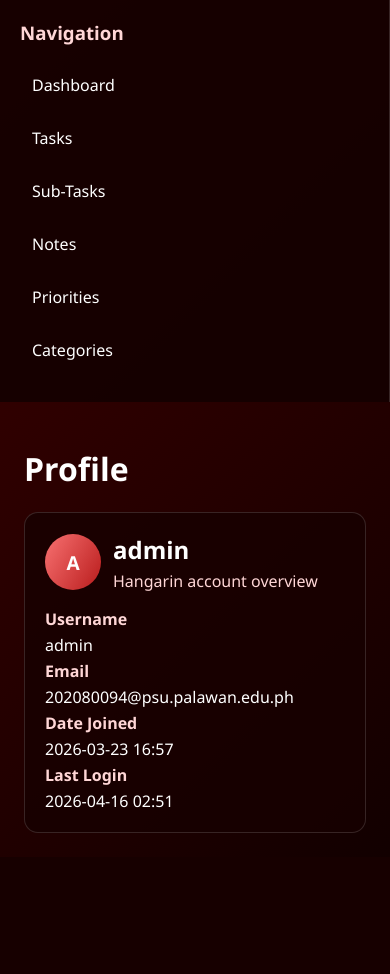
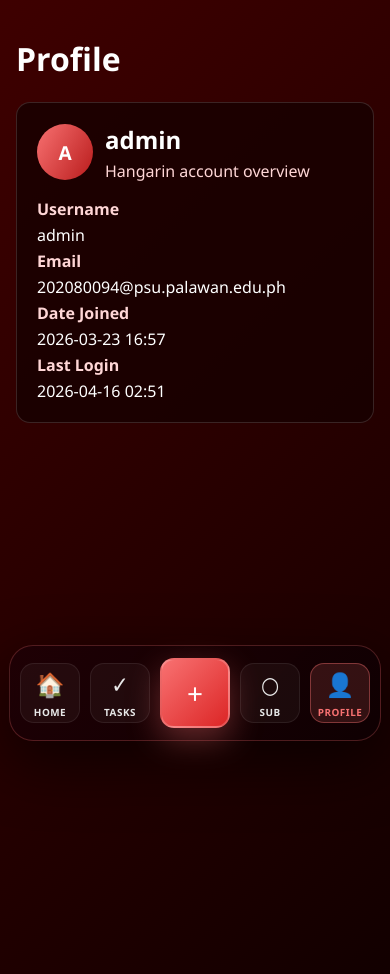
Before and after one commit to Ssamk-kuu-ruu/HangarinApp, a Django app: page /profile/ in a window 390 px wide. Shown: the part 83-1057 px from the top of the page. Before the commit the page ends 916 px from the top, so only its background shows below. Run offline with Django 5.2, Linux system fonts and the light colour scheme; a user stored in the database is signed in.

Commit message:
Optimized the main screen

```diff
--- a/templates/profile.html
+++ b/templates/profile.html
@@ -240,6 +240,63 @@
         grid-template-columns: 180px 1fr;
         gap: 10px;
       }
+      .mobile-nav {
+        display: none;
+        position: fixed;
+        bottom: 20px;
+        left: 50%;
+        transform: translateX(-50%);
+        width: auto;
+        background: linear-gradient(135deg, rgba(30, 0, 5, 0.92), rgba(15, 0, 2, 0.95));
+        border: 1.5px solid rgba(248, 113, 113, 0.25);
+        border-radius: 24px;
+        z-index: 50;
+        backdrop-filter: blur(20px);
+        padding: 12px 10px;
+        box-shadow: 0 20px 60px rgba(0, 0, 0, 0.6);
+      }
+      .mobile-nav-items {
+        display: flex;
+        align-items: center;
+        justify-content: center;
+        gap: 10px;
+      }
+      .mobile-nav-item {
+        display: flex;
+        flex-direction: column;
+        align-items: center;
+        justify-content: center;
+        width: 58px;
+        height: 58px;
+        text-decoration: none;
+        color: #e8e8e8;
+        font-size: 1.45rem;
+        border-radius: 14px;
+        transition: all 0.25s ease;
+        background: rgba(255, 255, 255, 0.04);
+        border: 1px solid rgba(255, 255, 255, 0.08);
+      }
+      .mobile-nav-item.active {
+        color: #f87171;
+        background: rgba(248, 113, 113, 0.15);
+        border-color: rgba(248, 113, 113, 0.4);
+      }
+      .mobile-nav-item.center-btn {
+        width: 66px;
+        height: 66px;
+        background: linear-gradient(135deg, #f87171, #dc2626);
+        border: 2px solid rgba(255, 255, 255, 0.2);
+        color: #fff;
+        font-size: 1.75rem;
+        box-shadow: 0 12px 32px rgba(248, 113, 113, 0.35);
+      }
+      .mobile-nav-label {
+        font-size: 0.62rem;
+        margin-top: 5px;
+        font-weight: 700;
+        text-transform: uppercase;
+        letter-spacing: 0.5px;
+      }
       .label {
         color: #ffd6d6;
         font-weight: 600;
@@ -253,6 +310,18 @@
         }
       }
       @media (max-width: 640px) {
+        .sidebar {
+          display: none;
+        }
+        .mobile-nav {
+          display: flex;
+        }
+        body {
+          padding-bottom: 130px;
+        }
+        .content {
+          padding: 16px;
+        }
         .profile-grid {
           grid-template-columns: 1fr;
           gap: 4px;
@@ -392,5 +461,28 @@
         });
       })();
     </script>
+    <nav class="mobile-nav">
+      <div class="mobile-nav-items">
+        <a href="{% url 'dashboard' %}" class="mobile-nav-item" title="Dashboard">
+          <span>🏠</span>
+          <span class="mobile-nav-label">Home</span>
+        </a>
+        <a href="{% url 'tasks' %}" class="mobile-nav-item" title="Tasks">
+          <span>✓</span>
+          <span class="mobile-nav-label">Tasks</span>
+        </a>
+        <a href="{% url 'task_create' %}" class="mobile-nav-item center-btn" title="Create task">
+          <span>+</span>
+        </a>
+        <a href="{% url 'subtasks' %}" class="mobile-nav-item" title="Sub-Tasks">
+          <span>○</span>
+          <span class="mobile-nav-label">Sub</span>
+        </a>
+        <a href="{% url 'profile' %}" class="mobile-nav-item active" title="Profile">
+          <span>👤</span>
+          <span class="mobile-nav-label">Profile</span>
+        </a>
+      </div>
+    </nav>
   </body>
 </html>
```
Also changed, not shown: templates/subtasks.html (+94 -0 lines).
